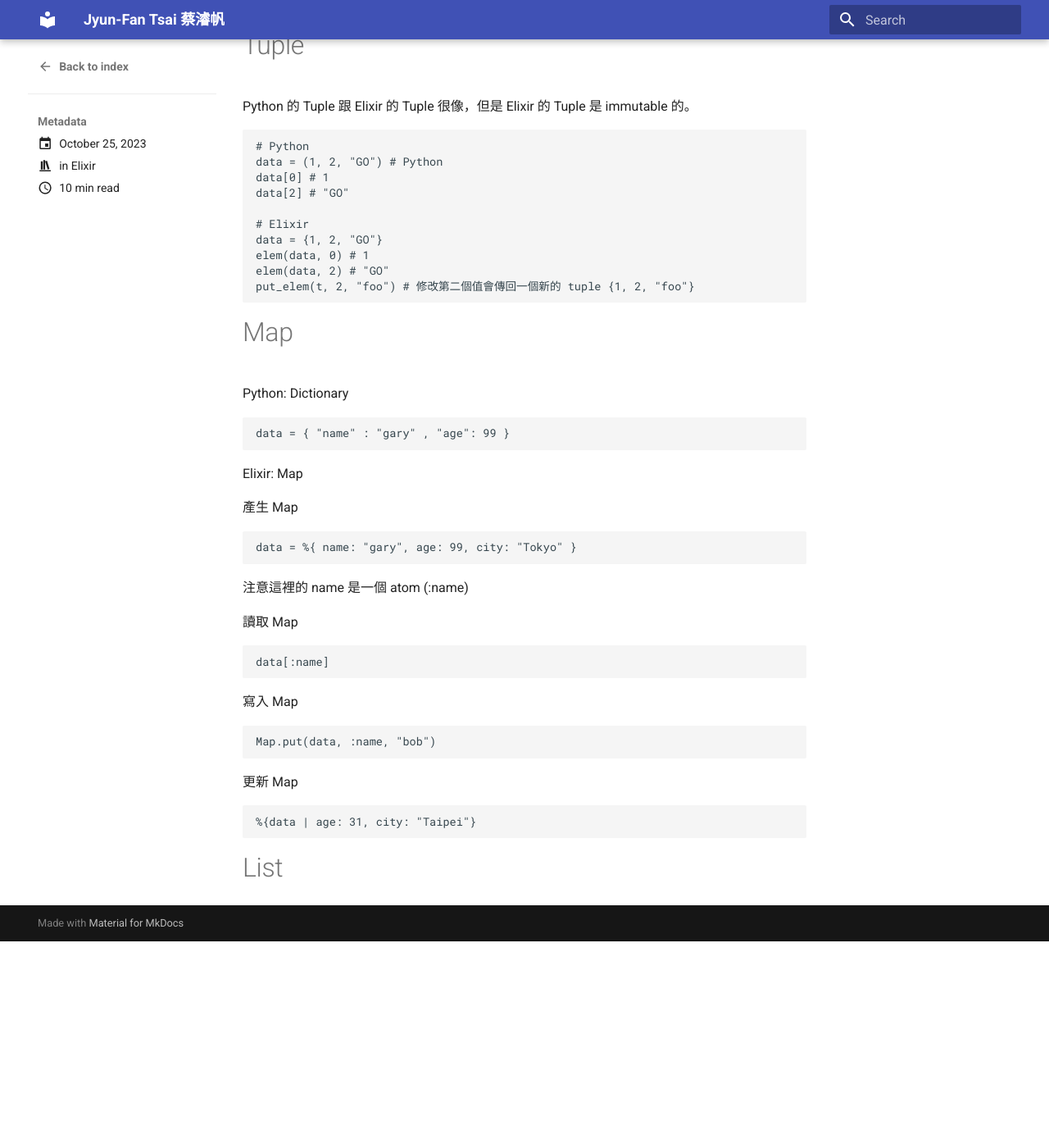
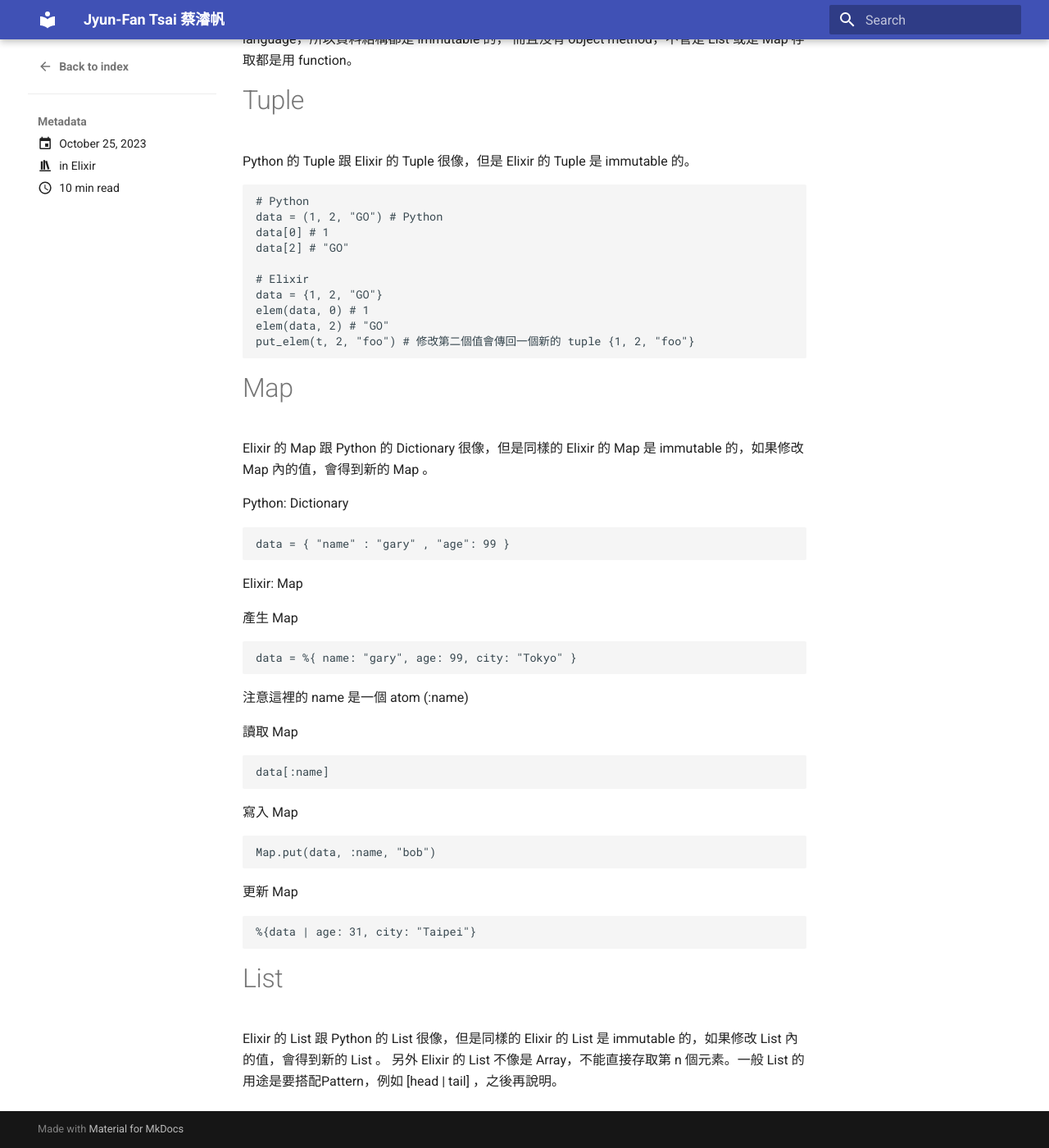
Before and after one commit to jyunfan/mysite, an MkDocs documentation site: the page built from docs/blog/posts/learning-elixir.md, in a window 1280 px wide and 1400 px high, scrolled down 255 px. Shown: the whole window at 82% size. Built offline with MkDocs 1.6.1 and Material for MkDocs 9.7.7, drawn with Linux system fonts in a browser that asks for light colours; before the commit the page ends 1403 px from its top, so only the background shows below that; some of the changed text lies outside the part shown.

Commit message:
Add new blog posts

```diff
--- a/docs/blog/posts/learning-elixir.md
+++ b/docs/blog/posts/learning-elixir.md
@@ -8,6 +8,8 @@
 學習一個新語言總是有趣的，這次我想分享一下我學習 Elixir 的心得。
 
 推薦一個學習資源 [ThinkingElixir](https://thinkingelixir.com/available-courses/pattern-matching/)
+
+如果你還沒有 Elixir 的環境，建議可以從 [Livebook](https://livebook.dev/) 開始，Livebook 是一個可以在瀏覽器上執行 Elixir 程式的環境，可以很快的上手 Elixir 的語法。
 
 先來比較一下 python 跟 Elixir 的資料結構，特別注意 Elixir 是 functional programming language，所以資料結構都是 immutable 的，
 而且沒有 object method，不管是 List 或是 Map 存取都是用 function。
@@ -29,6 +31,7 @@
 
 
 # Map
+Elixir 的 Map 跟 Python 的 Dictionary 很像，但是同樣的 Elixir 的 Map 是 immutable 的，如果修改 Map 內的值，會得到新的 Map 。
 
 Python: Dictionary
 
@@ -55,3 +58,5 @@
     %{data | age: 31, city: "Taipei"}
 
 # List
+Elixir 的 List 跟 Python 的 List 很像，但是同樣的 Elixir 的 List 是 immutable 的，如果修改 List 內的值，會得到新的 List 。
+另外 Elixir 的 List 不像是 Array，不能直接存取第 n 個元素。一般 List 的用途是要搭配Pattern，例如 [head | tail] ，之後再說明。
```
Also changed, not shown: docs/blog/posts/caa-license.md (added, +12 -0 lines), docs/blog/posts/datascience-elixir.md (added, +16 -0 lines).
